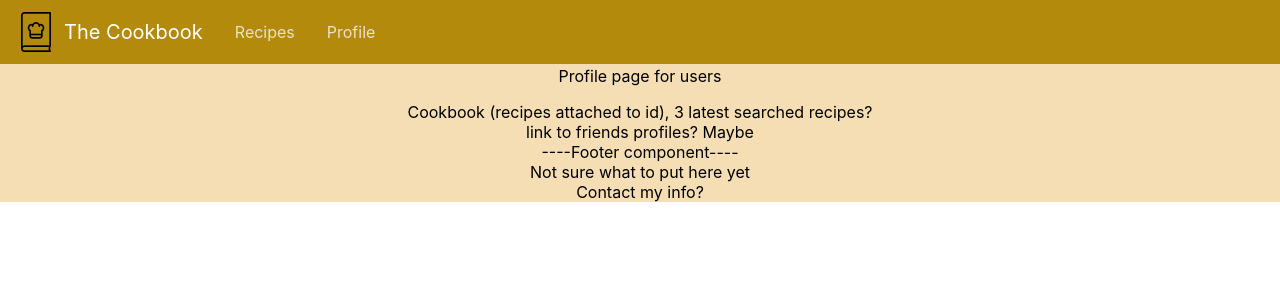
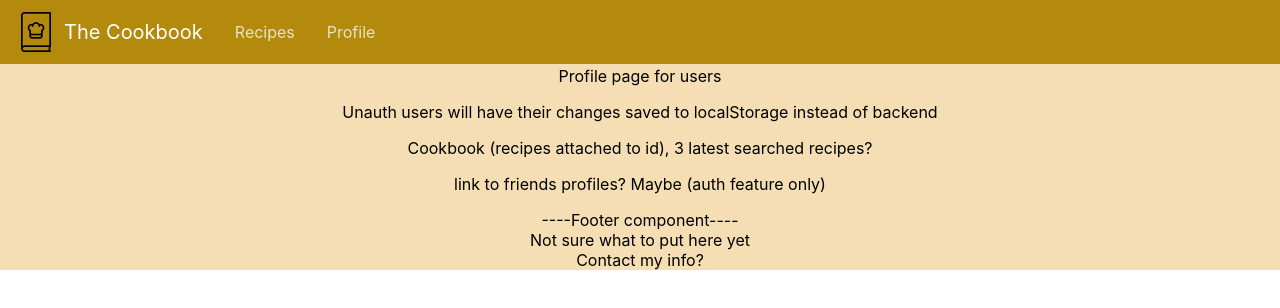
Before and after one commit to kevhunte/TheCookbook, a React (Create React App) app: page /profile in a window 1280 px wide. Shown: the top 308 px of the page. Built offline with nearby package versions, Linux system fonts and the light colour scheme.

Commit message:
Styling and design -- Auth0 integration

```diff
--- a/src/App.css
+++ b/src/App.css
@@ -42,6 +42,7 @@
 a{
   text-decoration: none;
   background-color: transparent;
+  color: inherit;
 }
 
 li>a{
--- a/src/App.js
+++ b/src/App.js
@@ -9,8 +9,6 @@ import './App.css';
 
 const App = () => {
 // handle auth for router here. Can pass auth value to components for conditional rendering
-
-// localStorage options?
 
   return (
     <div className="App">
--- a/src/routes/ErrorPage.js
+++ b/src/routes/ErrorPage.js
@@ -3,7 +3,8 @@ import React from 'react';
 const NotFoundPage = () => {
   return (
     <div id="notfound" className="notfound page">
-      {'Error page when a 404 is sent'}
+      <p>{'Error page when a 404 is sent'}</p>
+      <p><a href="/">Back to Home</a></p>
     </div>
   );
 }
--- a/src/routes/Home.js
+++ b/src/routes/Home.js
@@ -6,7 +6,10 @@ const Home = () => {
     <div id="home" className="home page">
       <div>
         <p>{'Homepage for site!'}</p>
+        <p>{'What the site is and what it is for'}</p>
+        <p>{'Side component for most saved recipes? API call on mount'}</p>
         <p>{'Lorem ipsum dolor sit amet, consectetur adipisicing elit, sed do eiusmod tempor incididunt ut labore et dolore magna aliqua. Ut enim ad minim veniam, quis nostrud exercitation ullamco laboris nisi ut aliquip ex ea commodo consequat. Duis aute irure dolor in reprehenderit in voluptate velit esse cillum dolore eu fugiat nulla pariatur. Excepteur sint occaecat cupidatat non proident, sunt in culpa qui officia deserunt mollit anim id est laborum.'}</p>
+        <p>{'Show how to download to homepage as a PWA once that part is ready'}</p>
       </div>
     </div>
   );
--- a/src/routes/Profile.js
+++ b/src/routes/Profile.js
@@ -5,8 +5,9 @@ const Profile = () => {
   return (
     <div id="profilePage" className="profile page">
       <p>{'Profile page for users'}</p>
-      {'Cookbook (recipes attached to id), 3 latest searched recipes?'}<br/>
-      {'link to friends profiles? Maybe'}
+      <p>{'Unauth users will have their changes saved to localStorage instead of backend'}</p>
+      <p>{'Cookbook (recipes attached to id), 3 latest searched recipes?'}</p>
+      <p>{'link to friends profiles? Maybe (auth feature only)'}</p>
     </div>
   );
 }
--- a/src/routes/SearchRecipes.js
+++ b/src/routes/SearchRecipes.js
@@ -4,6 +4,9 @@ const Search = () => {
   return (
     <div id="search" className="search page">
       <p>{'Search page for looking up recipes'}</p>
+      <p>{'Search bar here, and other parameters'}</p>
+      <p>{'Build infinite scroll for this page after search. Increment page by date of recipe being added'}</p>
+      <p>{'On click, show component that blows up all content for recipe'}</p>
     </div>
   );
 }
```
